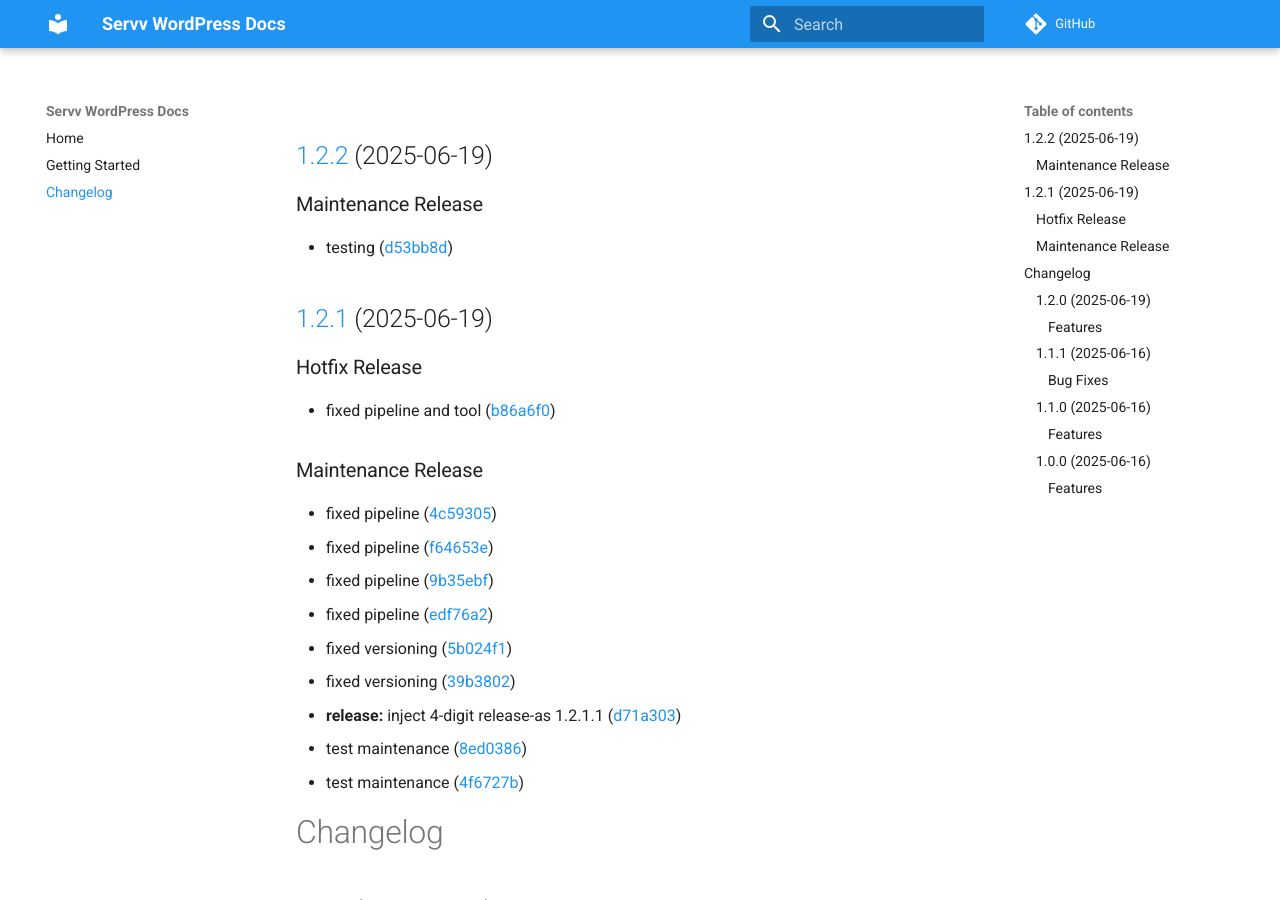
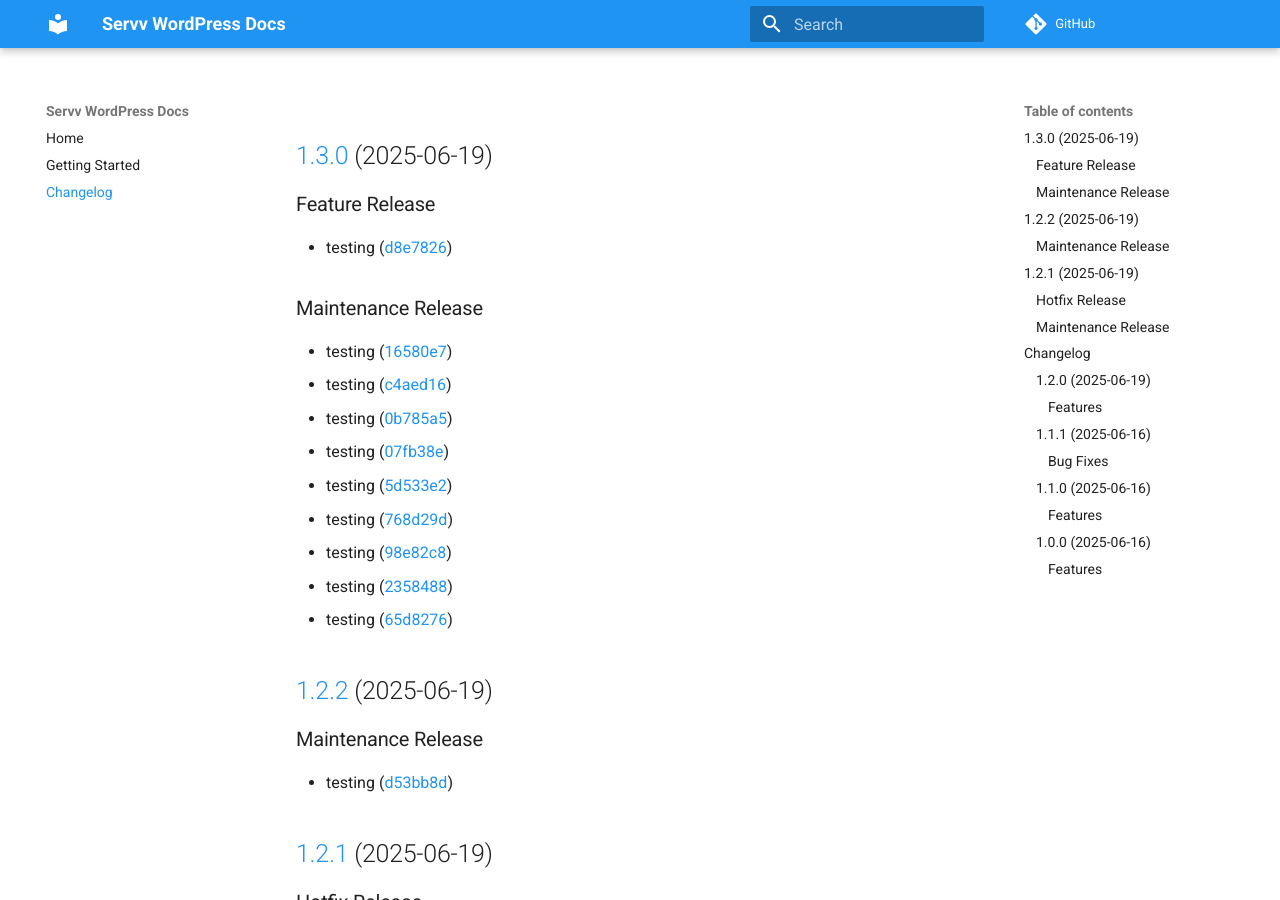
Before and after one commit to varuncoderise/demo_docs, an MkDocs documentation site: the page built from docs/changelog.md, in a window 1280 px wide and 900 px high. Built offline with MkDocs 1.6.1 and Material for MkDocs 9.7.7, drawn with Linux system fonts in a browser that asks for light colours; comment, search, counter and statistics services are not loaded.

Commit message:
Update changelog from v1.3.0

```diff
--- a/docs/changelog.md
+++ b/docs/changelog.md
@@ -1,3 +1,21 @@
+## [1.3.0](https://github.com/varuncoderise/demo-plugin/compare/v1.2.2...v1.3.0) (2025-06-19)
+
+### Feature Release
+
+* testing ([d8e7826](https://github.com/varuncoderise/demo-plugin/commit/d8e7826397edb9e04d85f93650459ba0c81b760f))
+
+### Maintenance Release
+
+* testing ([16580e7](https://github.com/varuncoderise/demo-plugin/commit/16580e7264392a5f18a16bbc23d84c46d8fe5c5d))
+* testing ([c4aed16](https://github.com/varuncoderise/demo-plugin/commit/c4aed16828a1284d119734557ac2ce1a7b638eff))
+* testing ([0b785a5](https://github.com/varuncoderise/demo-plugin/commit/0b785a5e982f2d3a03f65d75b11c80c3d8fea58e))
+* testing ([07fb38e](https://github.com/varuncoderise/demo-plugin/commit/07fb38e7290dc503f84599fc40d5070d2b053358))
+* testing ([5d533e2](https://github.com/varuncoderise/demo-plugin/commit/5d533e2e8eba91672a4c9f9626bdadfda5d2183a))
+* testing ([768d29d](https://github.com/varuncoderise/demo-plugin/commit/768d29d5f2e3d5141a729a1b7db1a0b3611f109a))
+* testing ([98e82c8](https://github.com/varuncoderise/demo-plugin/commit/98e82c824ed8893dad435462804a23dd9b08cce4))
+* testing ([2358488](https://github.com/varuncoderise/demo-plugin/commit/2358488e1c09dafa4b4b6820f75f2465e92cd14a))
+* testing ([65d8276](https://github.com/varuncoderise/demo-plugin/commit/65d827605f41d9c460e900aaff259d9f9beccb23))
+
 ## [1.2.2](https://github.com/varuncoderise/demo-plugin/compare/v1.2.1...v1.2.2) (2025-06-19)
 
 ### Maintenance Release
```
